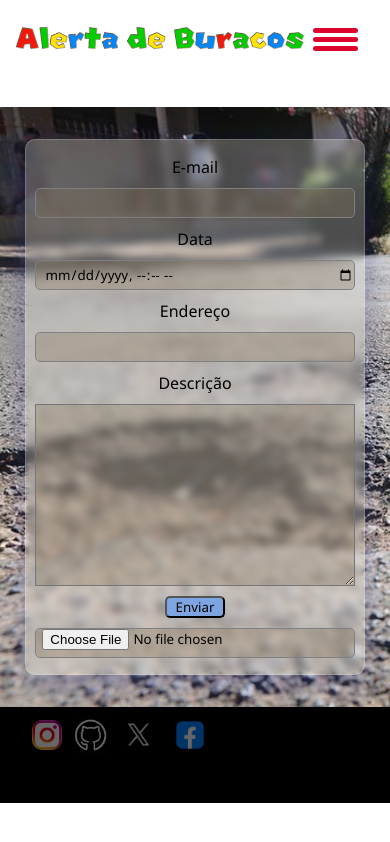
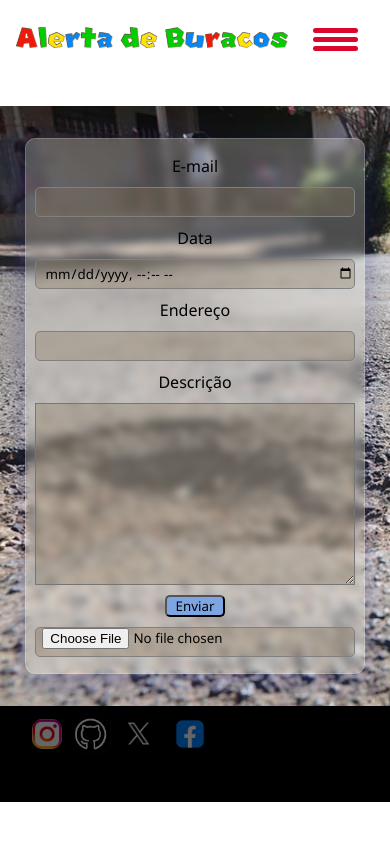
Before and after one commit to InaldoSilva/Buraco-Finder, a plain HTML site: page index.html in a window 390 px wide. Drawn offline with Linux system fonts and the light colour scheme.

Commit message:
name width

```diff
--- a/style.css
+++ b/style.css
@@ -231,7 +231,7 @@ textarea {
 
     .name {
         position: relative;
-        width: 18rem;
+        width: 17rem;
         top: 1.7rem;
         left: 1rem;
     }
```
